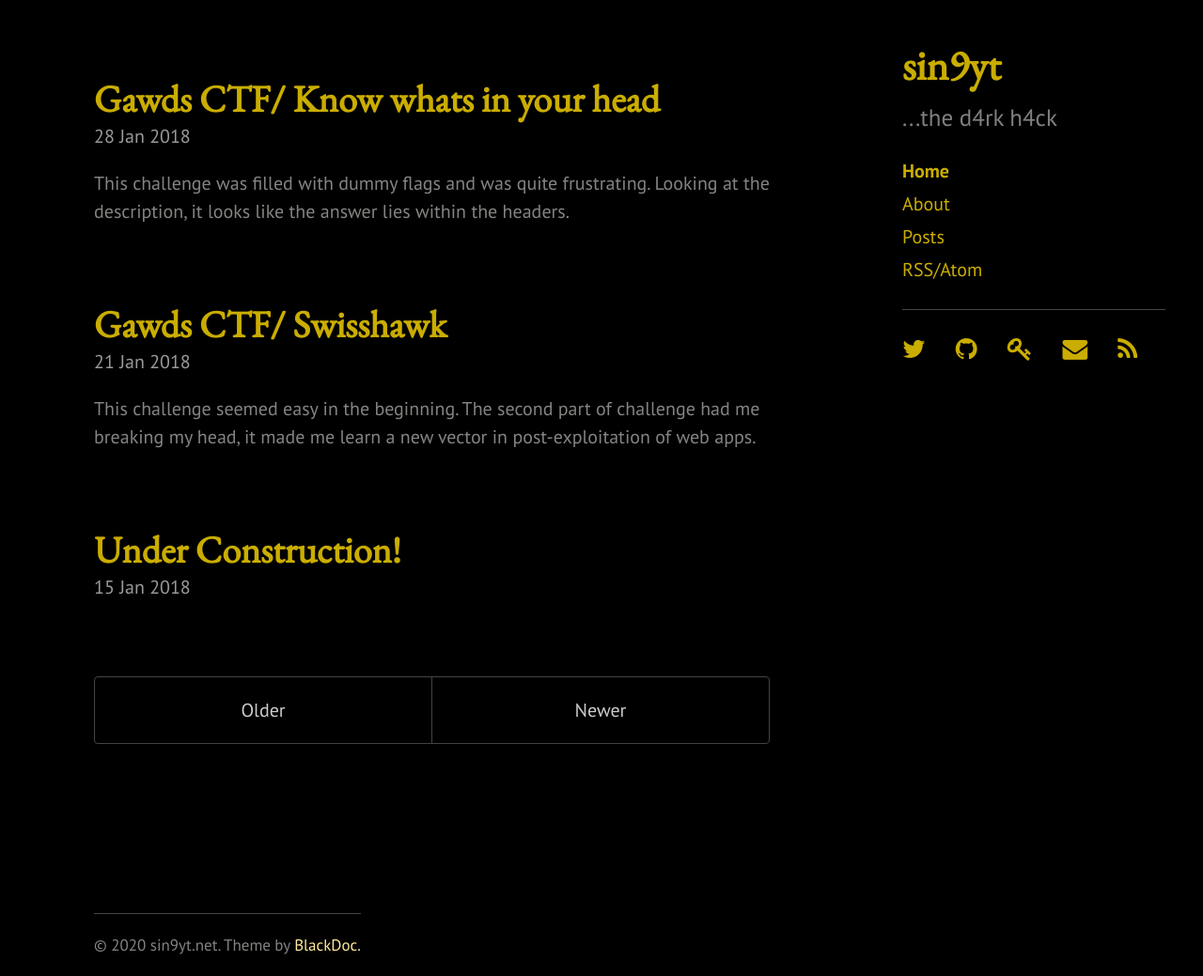
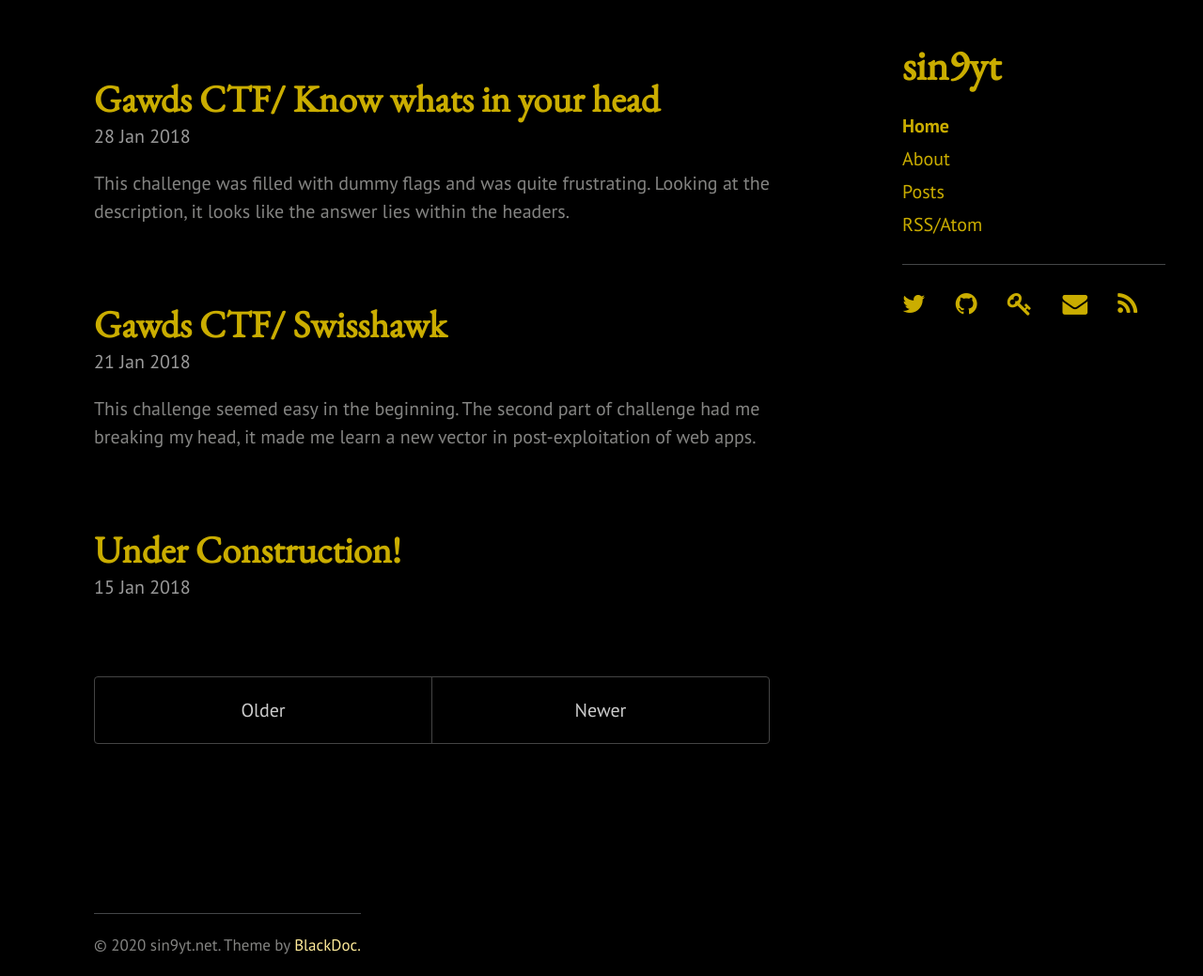
Before and after one commit to sin9yt/sin9yt.github.io, a Jekyll site: the page built from index.html, in a window 1280 px wide and 1039 px high. Shown: the whole window at 94% size. Built offline with Jekyll 4.4.1, drawn with Linux system fonts in a browser that asks for light colours; nearby versions of some CDN libraries; the list of posts is cut into pages by our own code.

Commit message:
Removed cheesy description

```diff
--- a/_config.yml
+++ b/_config.yml
@@ -5,7 +5,7 @@ highlighter:      rouge
 # Setup
 title:            "sin9yt"
 tagline:          "Home"
-description:      "...the d4rk h4ck"
+description:      ""
 url:              "https://sin9yt.net"
 baseurl:          /
 
```
